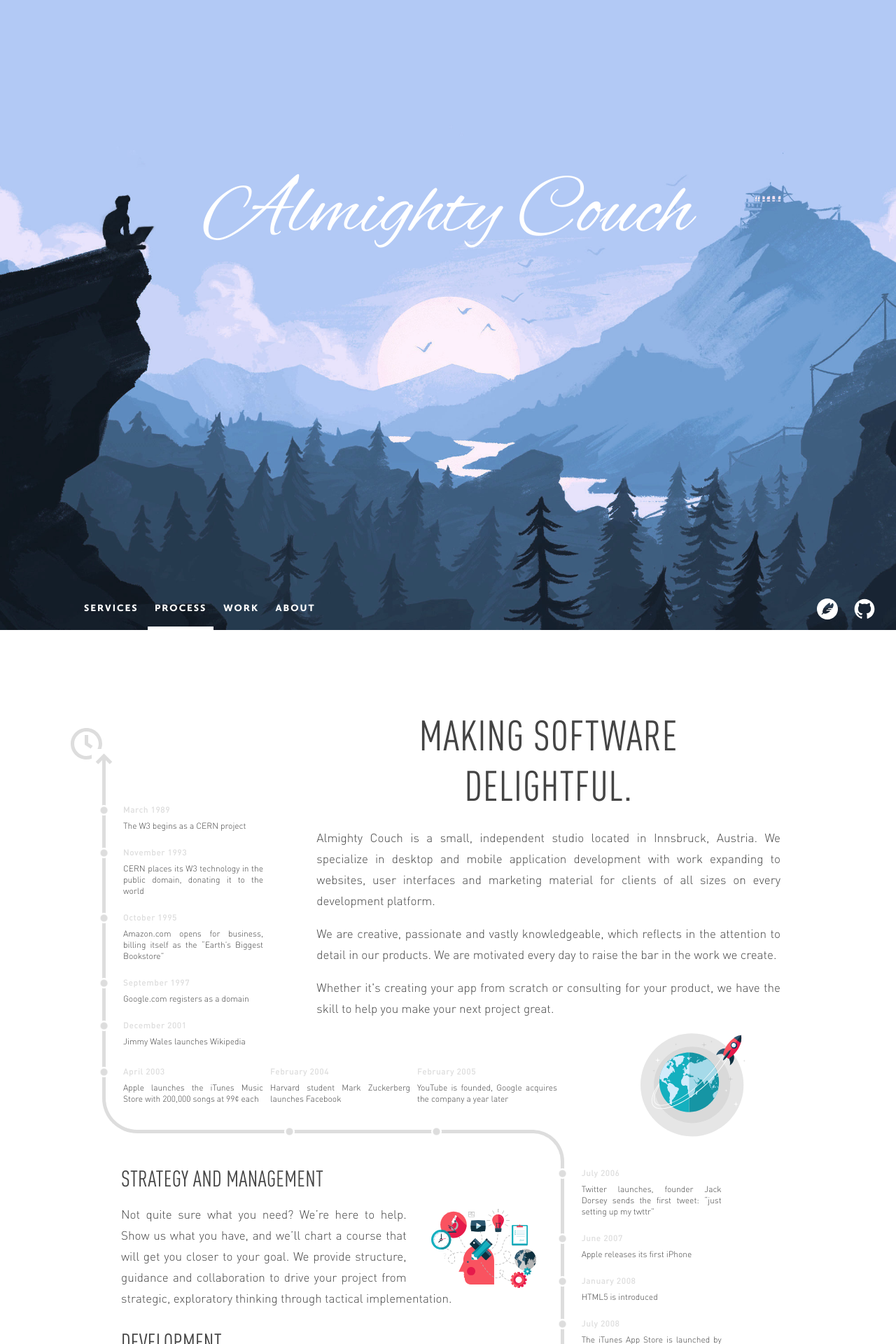
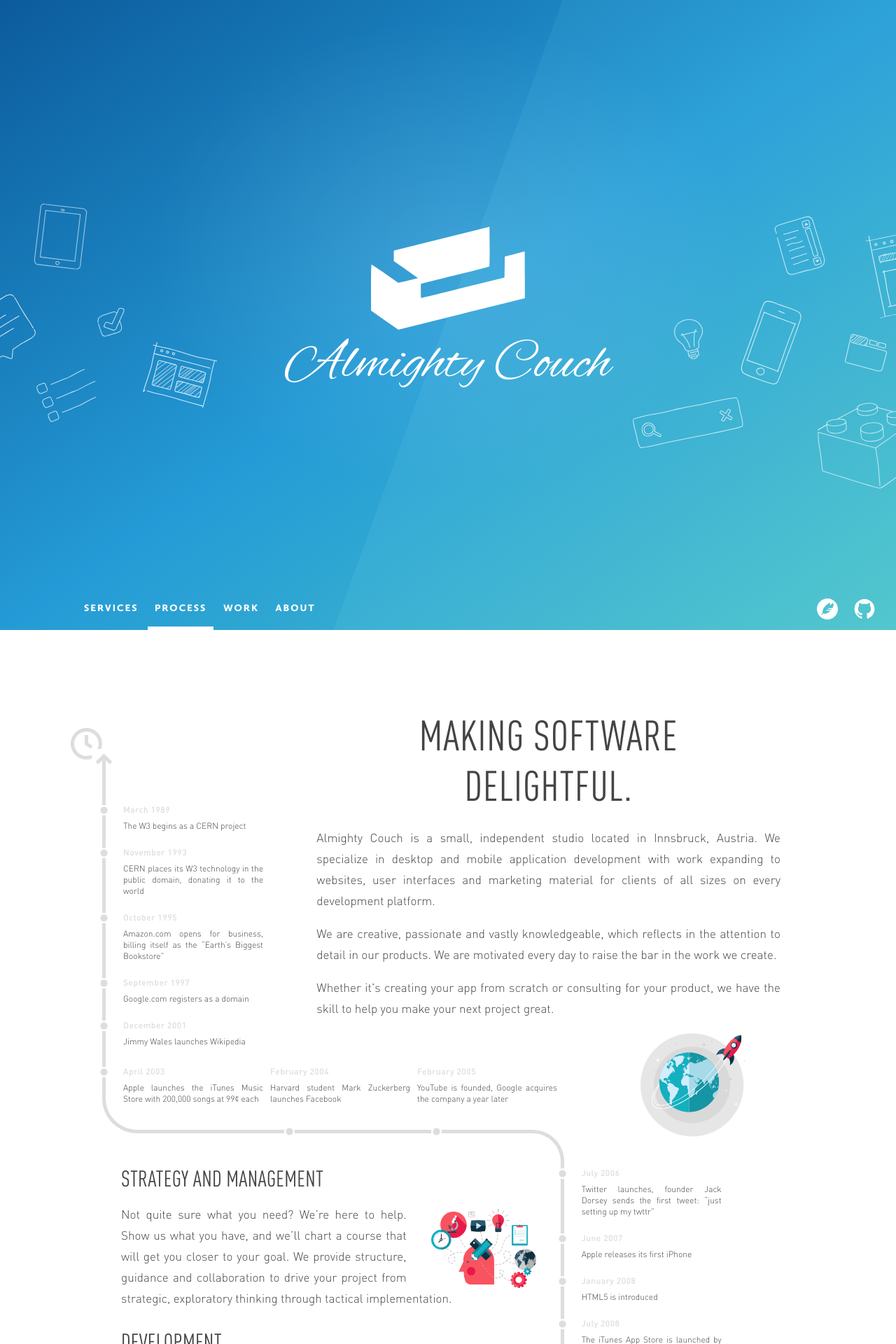
Before and after one commit to almightycouch/almightycouch.github.io, a Jekyll site: the page built from index.html, in a window 1280 px wide. Shown: the top 1920 px of the page at 70% size. Built offline with Jekyll 4.4.1, drawn with Linux system fonts in a browser that asks for light colours.

Commit message:
Revert last commit

```diff
--- a/_includes/header.html
+++ b/_includes/header.html
@@ -2,6 +2,7 @@
   {% unless layout.skip-hero %}
   <section class="hero">
     <figure>
+      <img src="/assets/img/logo.svg" alt="Logo" />
       <figcaption>{{ site.title }}</figcaption>
     </figure>
   </section>
--- a/_sass/base/_header.scss
+++ b/_sass/base/_header.scss
@@ -12,14 +12,22 @@ body > header {
     position: relative;
     height: 100vmin;
     margin-bottom: -60px;
-    background-image: url(/assets/img/hero-bg.jpg);
-    background-size: cover;
-    background-position: center center;
+    background: #249bd6;
+    background: linear-gradient(110deg, hsla(0, 0%, 100%, 0), hsla(0, 0%, 100%, 0) 50%, hsla(0, 0%, 100%, .15) 0, hsla(0, 0%, 100%, .15)), linear-gradient(to top left, #49c3c9, #249bd6 50%, #0c5b9c);
+    background-blend-mode: soft-light;
 
     figure {
       position: absolute;
-      top: 150px; left: 0; right: 0; bottom: 5px;
+      top: 0; left: 0; right: 0; bottom: 5px;
       margin: 0;
+      @include grid-media($medium-screen-grid) {
+        background-image: url(/assets/img/hero-teaser.svg);
+        background-size: 2760px auto;
+        background-position: center center;
+        background-repeat: no-repeat;
+        background-attachment: fixed;
+      }
+      justify-content: center;
       display: flex;
       flex-direction: column;
       align-items: center;
@@ -31,9 +39,8 @@ body > header {
       }
 
       figcaption {
-        margin-top: 80px;
         font-family: "Alex Brush";
-        font-size: 120px;
+        font-size: 80px;
         color: white;
         text-align: center;
       }
```
Also changed, not shown: assets/img/hero-bg.jpg (deleted), assets/img/hero-teaser.svg (added).
